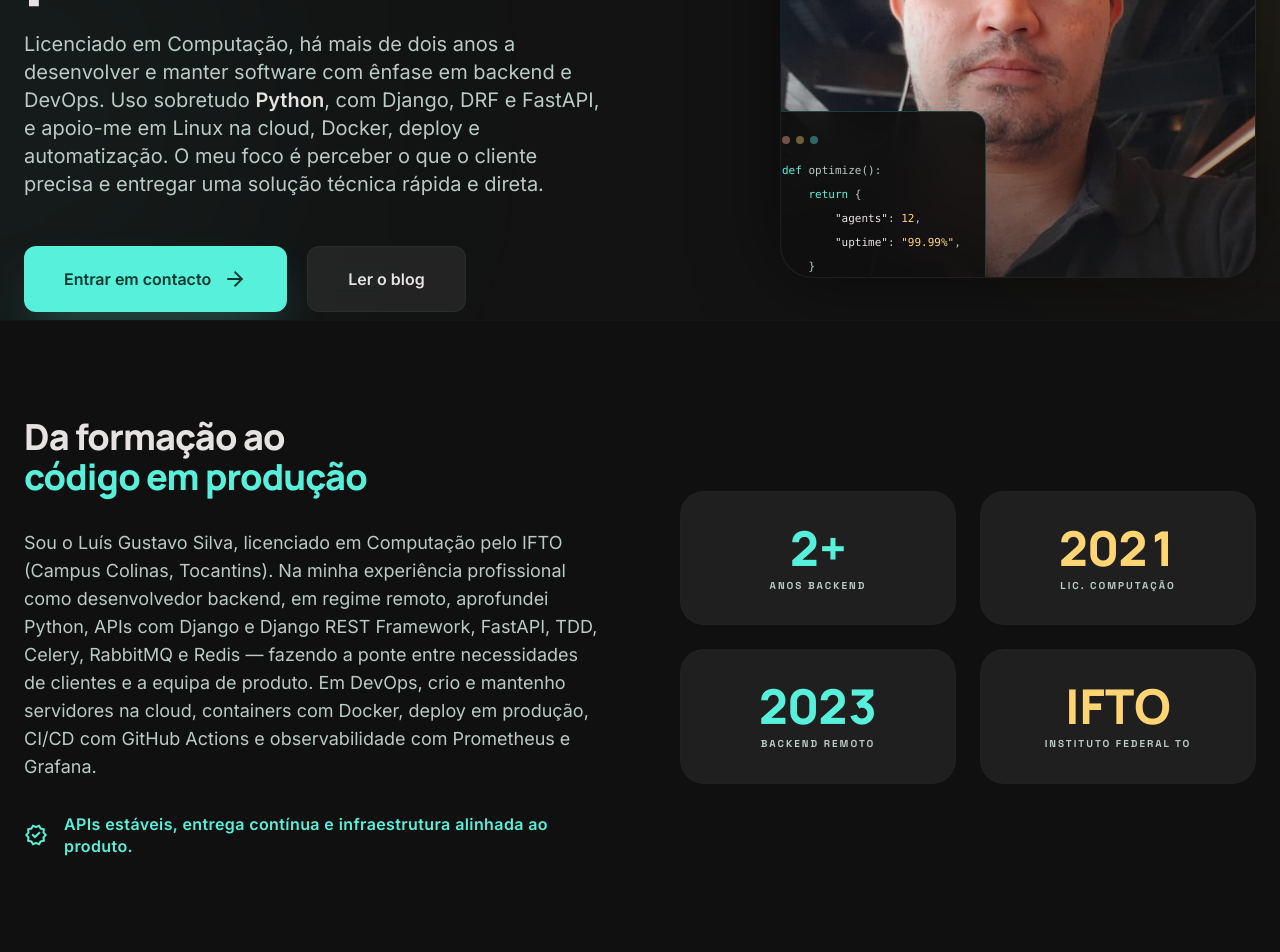
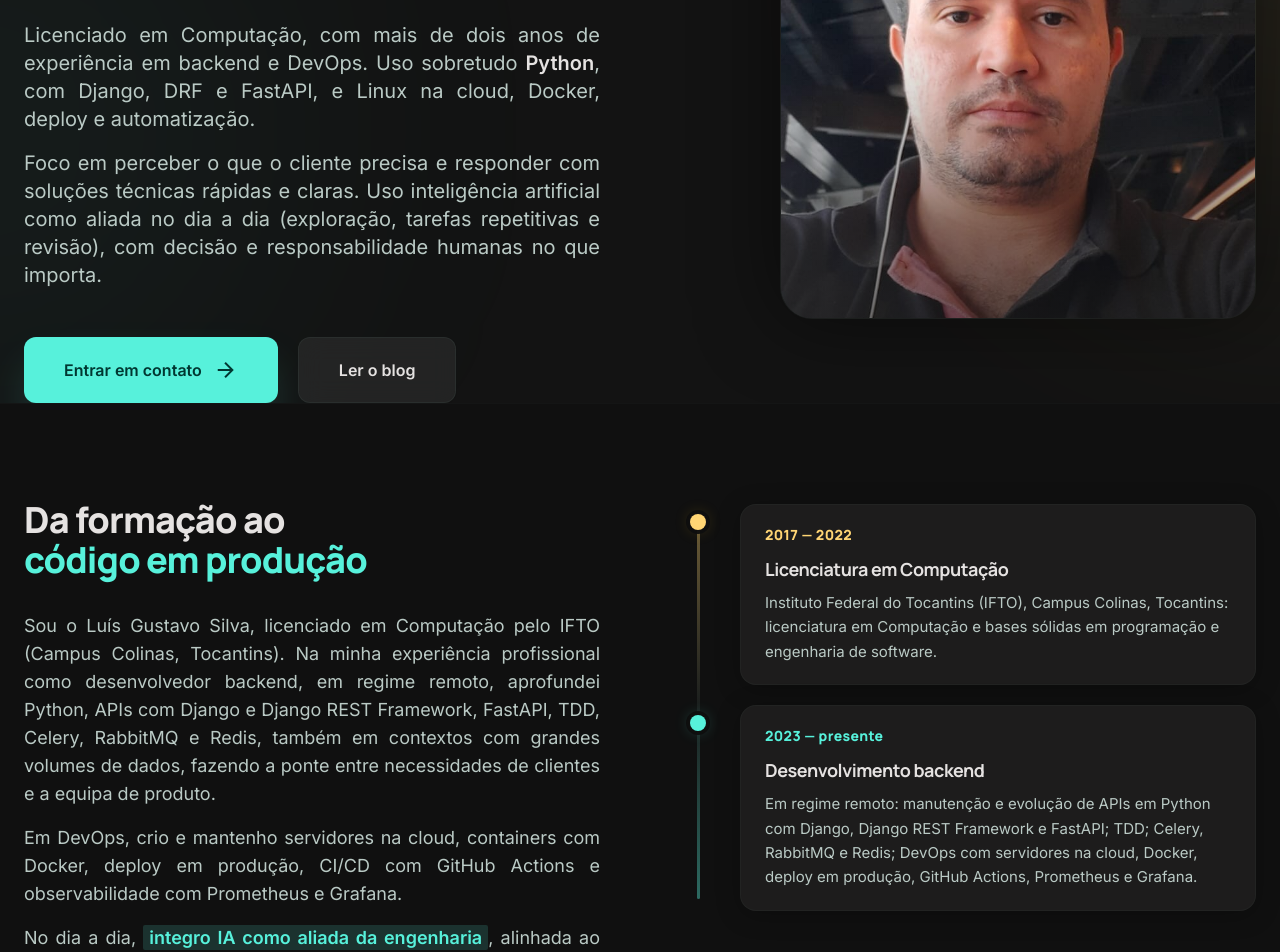
Before and after one commit to luisgs7/luisgs7.dev, a Nuxt app: page / in a window 1280 px wide. Shown: the part 440-1392 px from the top of the page. Built offline with nearby package versions, Linux system fonts and the light colour scheme.

Commit message:
Enhance project configuration by adding site metadata, update contact modal labels to Portuguese, and restructure home page content for improved clarity and accessibility. Introduce new timeline section and refine CSS for tech icons.

```diff
--- a/app/assets/css/main.css
+++ b/app/assets/css/main.css
@@ -51,4 +51,10 @@
   .tech-icon-django {
     filter: brightness(0) invert(1);
   }
+
+  /* Simple Icons (monocromáticos) → tom primary nos cards da stack */
+  .tech-icon-simple {
+    filter: brightness(0) saturate(100%) invert(79%) sepia(37%) saturate(2000%) hue-rotate(121deg)
+      brightness(98%) contrast(96%);
+  }
 }
--- a/app/components/ContactModal.vue
+++ b/app/components/ContactModal.vue
@@ -113,7 +113,7 @@ const props = withDefaults(
     closeLabel: string
     title?: string
   }>(),
-  { title: 'Contacto' },
+  { title: 'Contato' },
 )
 
 const emit = defineEmits<{ 'update:modelValue': [boolean] }>()
@@ -134,7 +134,7 @@ function close() {
 function onSubmit() {
   const to = props.recipientEmail.trim()
   if (!to) return
-  const subject = encodeURIComponent(`Contacto via site — ${name.value || 'visitante'}`)
+  const subject = encodeURIComponent(`Contato via site — ${name.value || 'visitante'}`)
   const body = encodeURIComponent(
     `Nome: ${name.value}\nE-mail: ${email.value}\n\n${message.value}`,
   )
--- a/app/composables/useHomeCopy.ts
+++ b/app/composables/useHomeCopy.ts
@@ -23,16 +23,22 @@ const SOCIAL_ICONS_CDN = 'https://cdn.jsdelivr.net/npm/simple-icons@13.16.0/icon
 
 export type StatAccent = 'primary' | 'tertiary'
 
-export interface HomeStat {
-  value: string
-  label: string
+export interface HomeTimelineItem {
+  period: string
+  title: string
+  body: string
   accent: StatAccent
 }
 
 export interface HomeTechYaml {
   name: string
-  slug: string
+  /** Caminho Devicon sem `.svg` (ex.: `python/python-original`). */
+  slug?: string
+  /** URL completa quando o ícone não existe no Devicon (ex.: Simple Icons). */
+  iconUrl?: string
   djangoInvert?: boolean
+  /** Ícone monocromático (Simple Icons): filtro para contraste no tema escuro. */
+  simpleIcon?: boolean
 }
 
 export interface HomeBlogYaml {
@@ -73,6 +79,7 @@ interface HomeFrontmatter {
     closeMenuOverlay: string
     closeContactModal: string
     socialNav: string
+    timeline: string
   }
   contact?: { formEmail: string }
   nav: { home: string; blog: string; courses: string; contact: string }
@@ -80,17 +87,26 @@ interface HomeFrontmatter {
     badge: string
     titleLine1: string
     titleGradient: string
-    leadBefore: string
-    leadNameBold: string
-    leadAfter: string
+    leadPara1Before: string
+    leadPara1Bold: string
+    leadPara1After: string
+    leadPara2: string
     ctaPrimary: string
     ctaSecondary: string
     profileAlt: string
     profileImage: string
   }
-  heroCode: { agents: string; uptime: string }
-  authority: { titleBefore: string; titleAccent: string; body: string; tagline: string }
-  stats: HomeStat[]
+  authority: {
+    titleBefore: string
+    titleAccent: string
+    bodyPara1: string
+    bodyPara2: string
+    bodyPara3Before: string
+    bodyPara3Highlight: string
+    bodyPara3After: string
+    tagline: string
+  }
+  timeline: HomeTimelineItem[]
   techIntro: { title: string; subtitle: string }
   tech: HomeTechYaml[]
   blogIntro: { title: string; subtitle: string; archiveLink: string; readCaseStudy: string }
@@ -113,9 +129,8 @@ export interface HomeCopy {
   contact: { formEmail: string }
   nav: HomeFrontmatter['nav']
   hero: HomeFrontmatter['hero']
-  heroCode: HomeFrontmatter['heroCode']
   authority: HomeFrontmatter['authority']
-  stats: HomeStat[]
+  timeline: HomeTimelineItem[]
   techIntro: HomeFrontmatter['techIntro']
   techStack: HomeTechItem[]
   blogIntro: HomeFrontmatter['blogIntro']
@@ -126,11 +141,17 @@ export interface HomeCopy {
 }
 
 function buildTechStack(rows: HomeTechYaml[]): HomeTechItem[] {
-  return rows.map((row) => ({
-    name: row.name,
-    img: `${DEVICON_CDN}/${row.slug}.svg`,
-    ...(row.djangoInvert ? { imgClass: 'tech-icon-django' } : {}),
-  }))
+  return rows.map((row) => {
+    const img = row.iconUrl ?? `${DEVICON_CDN}/${row.slug}.svg`
+    const classes = [row.djangoInvert && 'tech-icon-django', row.simpleIcon && 'tech-icon-simple'].filter(
+      Boolean,
+    ) as string[]
+    return {
+      name: row.name,
+      img,
+      ...(classes.length ? { imgClass: classes.join(' ') } : {}),
+    }
+  })
 }
 
 function buildBlogPosts(posts: HomeBlogYaml[]): HomeBlogPost[] {
@@ -159,9 +180,8 @@ export function useHomeCopy(): HomeCopy {
     contact: fm.contact ?? { formEmail: '' },
     nav: fm.nav,
     hero: fm.hero,
-    heroCode: fm.heroCode,
     authority: fm.authority,
-    stats: fm.stats,
+    timeline: fm.timeline ?? [],
     techIntro: fm.techIntro,
     techStack: buildTechStack(fm.tech),
     blogIntro: fm.blogIntro,
--- a/app/pages/index.vue
+++ b/app/pages/index.vue
@@ -148,13 +148,16 @@
               {{ copy.hero.titleLine1 }}<br />
               <span class="text-gradient">{{ copy.hero.titleGradient }}</span>
             </h1>
-            <p
-              class="font-body text-base sm:text-lg md:text-xl text-on-surface-variant max-w-xl mb-8 sm:mb-12 leading-relaxed"
+            <div
+              class="font-body text-base sm:text-lg md:text-xl text-on-surface-variant max-w-xl mb-8 sm:mb-12 leading-relaxed space-y-4 text-justify"
             >
-              {{ copy.hero.leadBefore }}
-              <span class="text-on-surface font-bold">{{ copy.hero.leadNameBold }}</span
-              >{{ copy.hero.leadAfter }}
-            </p>
+              <p>
+                {{ copy.hero.leadPara1Before
+                }}<span class="text-on-surface font-bold">{{ copy.hero.leadPara1Bold }}</span
+                >{{ copy.hero.leadPara1After }}
+              </p>
+              <p>{{ copy.hero.leadPara2 }}</p>
+            </div>
             <div class="flex flex-col sm:flex-row flex-wrap gap-3 sm:gap-5">
               <button
                 type="button"
@@ -188,27 +191,6 @@
               <div
                 class="absolute inset-0 bg-gradient-to-t from-background via-transparent to-transparent opacity-60"
               />
-              <div
-                class="absolute -bottom-6 -left-6 bg-surface-container-lowest/90 backdrop-blur-xl p-6 rounded-2xl border border-primary/20 shadow-2xl max-w-xs animate-float z-10"
-              >
-                <div class="flex gap-1.5 mb-3">
-                  <div class="w-2 h-2 rounded-full bg-error/40" />
-                  <div class="w-2 h-2 rounded-full bg-tertiary/40" />
-                  <div class="w-2 h-2 rounded-full bg-primary/40" />
-                </div>
-                <code class="code-font text-[11px] text-on-surface-variant leading-relaxed">
-                  <span class="text-primary">def</span> optimize():<br />
-                  &nbsp;&nbsp;&nbsp;&nbsp;<span class="text-primary">return</span> {<br />
-                  &nbsp;&nbsp;&nbsp;&nbsp;&nbsp;&nbsp;&nbsp;&nbsp;<span class="text-on-surface"
-                    >"agents"</span
-                  >: <span class="text-tertiary">{{ copy.heroCode.agents }}</span>,<br />
-                  &nbsp;&nbsp;&nbsp;&nbsp;&nbsp;&nbsp;&nbsp;&nbsp;<span class="text-on-surface"
-                    >"uptime"</span
-                  >:
-                  <span class="text-tertiary">"{{ copy.heroCode.uptime }}"</span>,<br />
-                  &nbsp;&nbsp;&nbsp;&nbsp;}
-                </code>
-              </div>
             </div>
             <div
               class="absolute -top-10 -right-10 w-40 h-40 border-2 border-primary/10 rounded-full animate-slow-spin"
@@ -221,7 +203,7 @@
         class="bg-surface-container-lowest/50 py-14 sm:py-20 lg:py-24 border-y border-outline-variant/10 relative overflow-hidden"
       >
         <div class="max-w-7xl mx-auto px-4 sm:px-6 relative z-10">
-          <div class="grid grid-cols-1 lg:grid-cols-2 gap-12 lg:gap-20 items-center">
+          <div class="grid grid-cols-1 lg:grid-cols-2 gap-12 lg:gap-20 items-start">
             <div>
               <h2
                 class="font-headline text-3xl sm:text-4xl font-extrabold text-on-surface mb-6 sm:mb-8 tracking-tight"
@@ -230,9 +212,19 @@
                   copy.authority.titleAccent
                 }}</span>
               </h2>
-              <p class="font-body text-on-surface-variant text-base sm:text-lg leading-relaxed mb-6 sm:mb-8">
-                {{ copy.authority.body }}
-              </p>
+              <div
+                class="font-body text-on-surface-variant text-base sm:text-lg leading-relaxed mb-6 sm:mb-8 space-y-4 text-justify"
+              >
+                <p>{{ copy.authority.bodyPara1 }}</p>
+                <p>{{ copy.authority.bodyPara2 }}</p>
+                <p>
+                  {{ copy.authority.bodyPara3Before
+                  }}<span
+                    class="rounded-sm bg-primary/15 px-1.5 py-0.5 text-primary font-bold"
+                    >{{ copy.authority.bodyPara3Highlight }}</span
+                  >{{ copy.authority.bodyPara3After }}
+                </p>
+              </div>
               <div
                 class="flex items-start sm:items-center gap-3 sm:gap-4 text-primary font-bold text-sm sm:text-base"
               >
@@ -242,23 +234,54 @@
                 </span>
               </div>
             </div>
-            <div class="grid grid-cols-2 gap-3 sm:gap-6">
+            <div
+              class="relative lg:pt-1"
+              role="list"
+              :aria-label="copy.a11y.timeline"
+            >
               <div
-                v-for="stat in copy.stats"
-                :key="stat.label"
-                class="p-4 sm:p-6 lg:p-8 bg-surface-container border-glow rounded-2xl sm:rounded-3xl border border-outline-variant/5 text-center transition-transform active:scale-[0.98] sm:hover:-translate-y-1"
+                class="absolute left-[15px] top-3 bottom-3 w-[3px] rounded-full bg-gradient-to-b from-tertiary/40 via-outline-variant/25 to-primary/40 sm:left-[17px]"
+                aria-hidden="true"
+              />
+              <div
+                v-for="item in copy.timeline"
+                :key="item.period + item.title"
+                class="relative flex gap-5 sm:gap-6 pb-5 last:pb-0 last:mb-0"
+                role="listitem"
               >
                 <div
-                  class="text-3xl sm:text-4xl lg:text-5xl font-headline font-extrabold mb-1 sm:mb-2 tabular-nums"
-                  :class="stat.accent === 'tertiary' ? 'text-tertiary' : 'text-primary'"
+                  class="relative z-[1] flex w-8 shrink-0 justify-center sm:w-9 pt-2.5"
+                  aria-hidden="true"
                 >
-                  {{ stat.value }}
+                  <span
+                    class="size-3.5 rounded-full ring-[3px] ring-surface-container-lowest/95 sm:size-4 sm:ring-4 shadow-[0_0_0_1px_rgba(255,255,255,0.06)]"
+                    :class="
+                      item.accent === 'tertiary'
+                        ? 'bg-tertiary shadow-[0_0_16px_rgba(247,190,29,0.25)]'
+                        : 'bg-primary shadow-[0_0_16px_rgba(87,241,219,0.3)]'
+                    "
+                  />
                 </div>
-                <div
-                  class="text-[9px] sm:text-[10px] font-label uppercase tracking-[0.15em] sm:tracking-[0.2em] text-on-surface-variant font-bold leading-tight"
+                <article
+                  class="min-w-0 flex-1 rounded-2xl border border-outline-variant/15 bg-surface-container/90 px-5 py-4 sm:px-6 sm:py-5 shadow-[0_4px_24px_rgba(0,0,0,0.25)] transition-[border-color,box-shadow] hover:border-outline-variant/25"
                 >
-                  {{ stat.label }}
-                </div>
+                  <p
+                    class="font-headline text-xs sm:text-sm font-extrabold tracking-wide text-on-surface mb-2 sm:mb-2.5"
+                    :class="item.accent === 'tertiary' ? 'text-tertiary' : 'text-primary'"
+                  >
+                    {{ item.period }}
+                  </p>
+                  <h3
+                    class="font-headline text-base sm:text-lg font-bold text-on-surface tracking-tight leading-snug mb-2"
+                  >
+                    {{ item.title }}
+                  </h3>
+                  <p
+                    class="font-body text-sm sm:text-[0.9375rem] text-on-surface-variant leading-relaxed"
+                  >
+                    {{ item.body }}
+                  </p>
+                </article>
               </div>
             </div>
           </div>
--- a/content/home.md
+++ b/content/home.md
@@ -11,10 +11,11 @@ a11y:
   openMenu: Abrir menu
   closeMenu: Fechar menu
   closeMenuOverlay: Fechar menu
-  closeContactModal: Fechar formulário de contacto
+  closeContactModal: Fechar formulário de contato
   socialNav: Redes sociais
+  timeline: Linha do tempo
 
-# Email do formulário de contacto (mailto no cliente) — alinhado ao currículo.
+# Email do formulário de contato (mailto no cliente) — alinhado ao currículo.
 contact:
   formEmail: luisgsilva260@gmail.com
 
@@ -22,49 +23,48 @@ nav:
   home: Início
   blog: Blog
   courses: Cursos
-  contact: Contacto
+  contact: Contato
 
 hero:
-  badge: Backend Python · APIs · DevOps
+  badge: Backend Python · APIs · DevOps · IA como aliada
   titleLine1: Engenharia de software
   titleGradient: focada em resolver problemas reais.
-  leadBefore: Licenciado em Computação, há mais de dois anos a desenvolver e manter software com ênfase em backend e DevOps. Uso sobretudo
-  leadNameBold: Python
-  leadAfter: ", com Django, DRF e FastAPI, e apoio-me em Linux na cloud, Docker, deploy e automatização. O meu foco é perceber o que o cliente precisa e entregar uma solução técnica rápida e direta."
-  ctaPrimary: Entrar em contacto
+  leadPara1Before: "Licenciado em Computação, com mais de dois anos de experiência em backend e DevOps. Uso sobretudo "
+  leadPara1Bold: Python
+  leadPara1After: ", com Django, DRF e FastAPI, e Linux na cloud, Docker, deploy e automatização."
+  leadPara2: "Foco em perceber o que o cliente precisa e responder com soluções técnicas rápidas e claras. Uso inteligência artificial como aliada no dia a dia (exploração, tarefas repetitivas e revisão), com decisão e responsabilidade humanas no que importa."
+  ctaPrimary: Entrar em contato
   ctaSecondary: Ler o blog
   profileAlt: Luís Gustavo Silva — desenvolvedor backend
   profileImage: /images/luis-hero.jpeg
 
-heroCode:
-  agents: "12"
-  uptime: "99.99%"
-
 authority:
   titleBefore: Da formação ao
   titleAccent: código em produção
-  body: Sou o Luís Gustavo Silva, licenciado em Computação pelo IFTO (Campus Colinas, Tocantins). Na minha experiência profissional como desenvolvedor backend, em regime remoto, aprofundei Python, APIs com Django e Django REST Framework, FastAPI, TDD, Celery, RabbitMQ e Redis — fazendo a ponte entre necessidades de clientes e a equipa de produto. Em DevOps, crio e mantenho servidores na cloud, containers com Docker, deploy em produção, CI/CD com GitHub Actions e observabilidade com Prometheus e Grafana.
-  tagline: APIs estáveis, entrega contínua e infraestrutura alinhada ao produto.
+  bodyPara1: Sou o Luís Gustavo Silva, licenciado em Computação pelo IFTO (Campus Colinas, Tocantins). Na minha experiência profissional como desenvolvedor backend, em regime remoto, aprofundei Python, APIs com Django e Django REST Framework, FastAPI, TDD, Celery, RabbitMQ e Redis, também em contextos com grandes volumes de dados, fazendo a ponte entre necessidades de clientes e a equipa de produto.
+  bodyPara2: Em DevOps, crio e mantenho servidores na cloud, containers com Docker, deploy em produção, CI/CD com GitHub Actions e observabilidade com Prometheus e Grafana.
+  bodyPara3Before: "No dia a dia, "
+  bodyPara3Highlight: integro IA como aliada da engenharia
+  bodyPara3After: ", alinhada ao produto e à qualidade, nunca como atalho em detrimento de rigor ou segurança."
+  tagline: APIs estáveis, entrega contínua, infraestrutura alinhada ao produto e IA a serviço da engenharia.
 
-stats:
-  - value: "2+"
-    label: Anos backend
+# Linha do tempo (secção ao lado do texto de autoridade)
+timeline:
+  - period: 2017 — 2022
+    title: Licenciatura em Computação
+    body: "Instituto Federal do Tocantins (IFTO), Campus Colinas, Tocantins: licenciatura em Computação e bases sólidas em programação e engenharia de software."
+    accent: tertiary
+  - period: 2023 — presente
+    title: Desenvolvimento backend
+    body: "Em regime remoto: manutenção e evolução de APIs em Python com Django, Django REST Framework e FastAPI; TDD; Celery, RabbitMQ e Redis; DevOps com servidores na cloud, Docker, deploy em produção, GitHub Actions, Prometheus e Grafana."
     accent: primary
-  - value: "2021"
-    label: Lic. Computação
-    accent: tertiary
-  - value: "2023"
-    label: Backend remoto
-    accent: primary
-  - value: IFTO
-    label: Instituto Federal TO
-    accent: tertiary
 
 techIntro:
   title: Stack técnico principal
   subtitle: Tecnologias modernas e validadas em produção para plataformas resilientes e inteligentes.
 
-# slug = caminho Devicon (sem .svg). djangoInvert aplica o filtro branco no logo.
+# slug = caminho Devicon (sem .svg). djangoInvert / simpleIcon = filtros no tema escuro.
+# iconUrl = URL SVG quando não há ícone no Devicon (ex.: Linode via Simple Icons).
 tech:
   - name: PYTHON
     slug: python/python-original
@@ -75,6 +75,8 @@ tech:
     slug: reactnative/reactnative-original
   - name: JAVASCRIPT
     slug: javascript/javascript-original
+  - name: VUE.JS
+    slug: vuejs/vuejs-original
   - name: SQL
     slug: mysql/mysql-original
   - name: POSTGRESQL
@@ -87,6 +89,14 @@ tech:
     slug: amazonwebservices/amazonwebservices-plain-wordmark
   - name: DOCKER
     slug: docker/docker-original
+  - name: GRAFANA
+    slug: grafana/grafana-original
+  - name: PROMETHEUS
+    slug: prometheus/prometheus-original
+  - name: DIGITALOCEAN
+    slug: digitalocean/digitalocean-original
+  - name: AIRFLOW
+    slug: apacheairflow/apacheairflow-original
 
 blogIntro:
   title: Notas de engenharia
--- a/nuxt.config.ts
+++ b/nuxt.config.ts
@@ -3,6 +3,10 @@ export default defineNuxtConfig({
   compatibilityDate: '2025-07-15',
   devtools: { enabled: true },
   modules: ['@nuxtjs/tailwindcss', '@nuxtjs/seo', 'nuxt-og-image'],
+  site: {
+    url: 'https://luisgs7.dev',
+    name: 'Luís Gustavo Silva',
+  },
   tailwindcss: {
     cssPath: '~/assets/css/main.css',
   },
```
